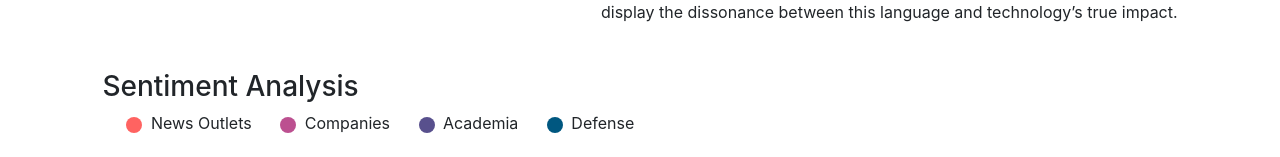
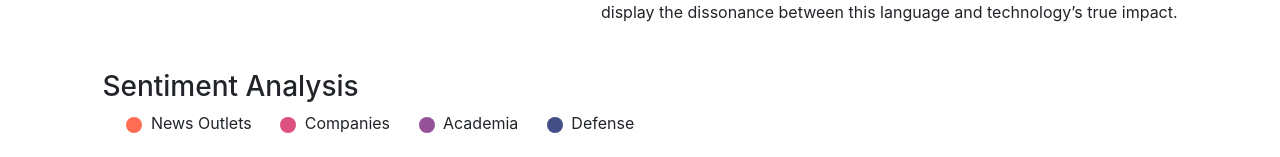
Before and after one commit to kfriis33/tech-data-viz, a React (Create React App) app: page / in a window 1280 px wide. Shown: the part 1568-1725 px from the top of the page. Built offline with nearby package versions, Linux system fonts and the light colour scheme.

Commit message:
fix radio button bug

```diff
--- a/src/App.jsx
+++ b/src/App.jsx
@@ -195,10 +195,11 @@ let COLORS = ['#ffa600',
     '#58508d',
     '#005780']
 
-  let COLORS_DICT = {"news":'#ff6361',
-  "company":'#bc5090',
-  "academia":'#58508d',
-  "defense":"#005780"}
+    let COLORS_DICT = {"news":'#ff6e54',
+    "company":'#dd5182',
+    "academia":'#955196',
+    "defense":"#444e86"}
+
 
 export default class App extends React.Component {
   constructor(props) {
--- a/src/BarChart.jsx
+++ b/src/BarChart.jsx
@@ -62,7 +62,18 @@ class BarChart extends Component {
    }
 
    componentDidUpdate() {
-      this.setData(this.props.data, COLORS[this.props.type])
+      let val = this.state.radioSelector;
+
+      if (val == "all") {
+         this.setData(this.props.data, COLORS[this.props.type])
+      } else if (val == "verbs") {
+         this.setData(this.props.verbData, COLORS[this.props.type])
+      } else if (val == "adjectives") {
+         this.setData(this.props.adjData, COLORS[this.props.type])
+      } else {
+         console.log("ERROR")
+         this.setData(this.props.data, COLORS[this.props.type])
+      }
 
    }
 
```
Also changed, not shown: 1 other file (tests, documents, lock files or other folders).
